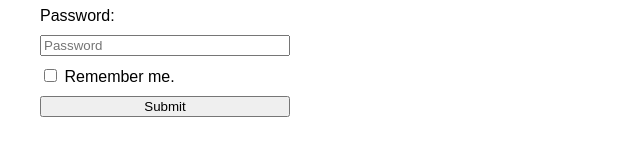
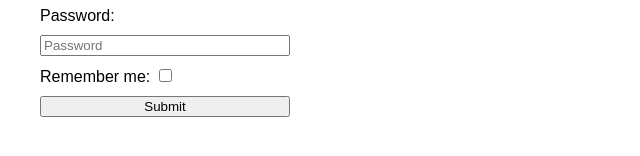
Before and after one commit to acciojob/remember-me-login-form-Sayan014, a website: page main.html in a window 1280 px wide. Shown: the part 150-306 px from the top of the page, 0-640 px from the left. Drawn offline with Linux system fonts and the light colour scheme.

Commit message:
created a submission

```diff
--- a/main.html
+++ b/main.html
@@ -15,9 +15,9 @@
 	<input type="text" id="username" placeholder="Username" />
 	<label for="password">Password:</label>
     <input type="password" id="password" placeholder="Password" />
-
-    <label>
-      <input type="checkbox" id="checkbox" /> Remember me.
+ <label for="checkbox">
+      Remember me:
+      <input type="checkbox" id="checkbox" />
     </label>
 
     <input type="submit" id="submit" value="Submit" />
```
